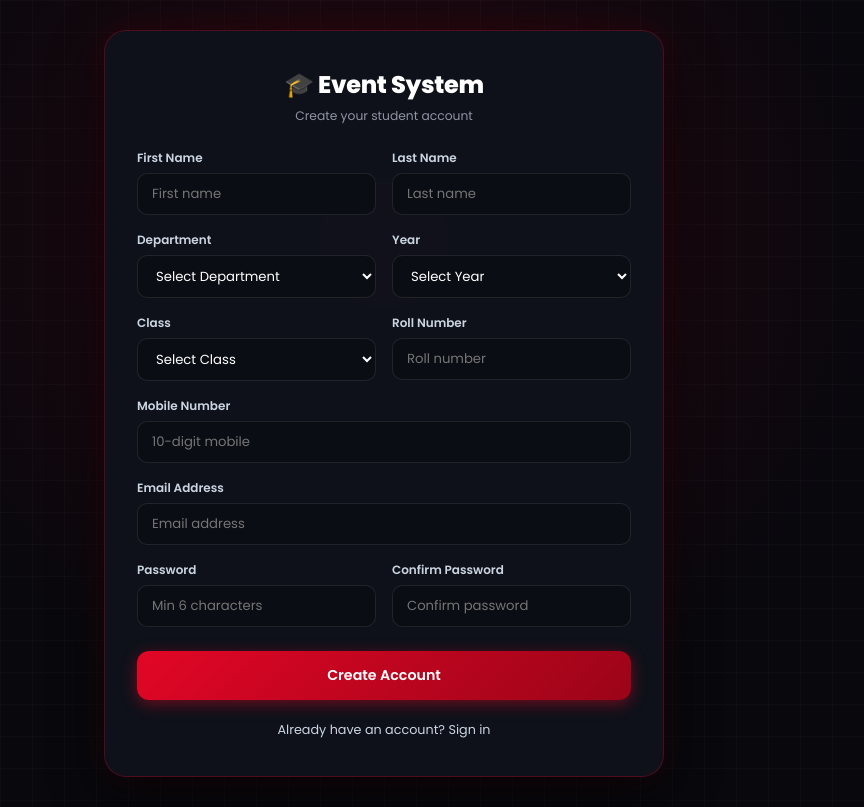
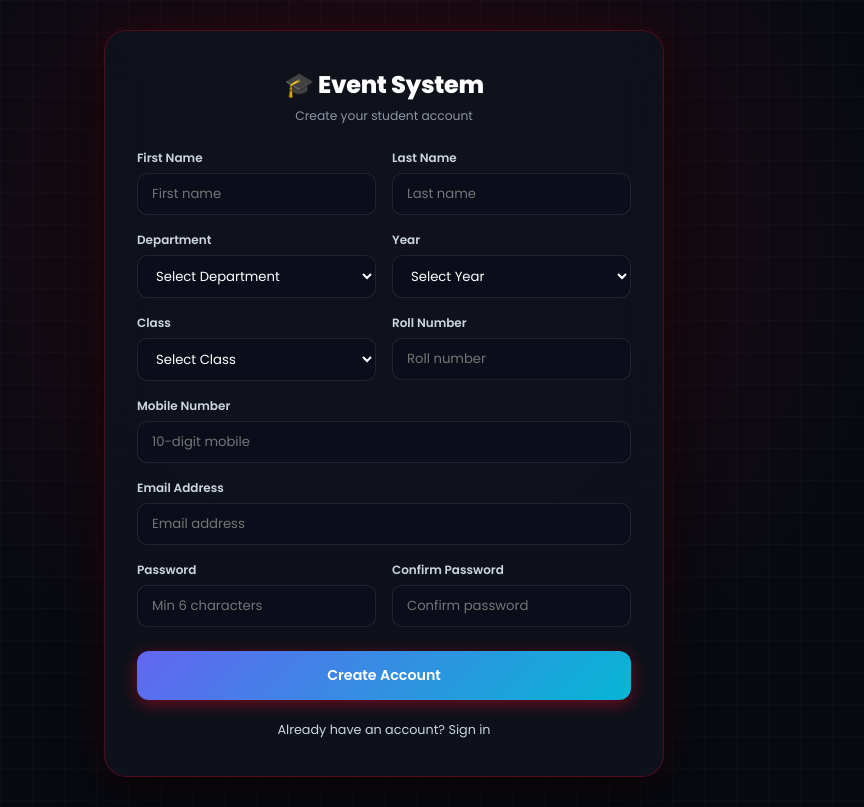
Before and after one commit to ompatel56273-design/event-handling-attendance-system, a React (Vite) app in the folder frontend/: page /signup in a window 1280 px wide. Shown: the whole page, without its empty margins (256-1120 px from the left). Built offline with nearby package versions, Linux system fonts and the light colour scheme; no server answers.

Commit message:
feat(ui): complete next-level enterprise and industrial design overhaul with interactive hover micro-effects, laser shimmers, and 5 executive palettes (Titanium Indigo default)

```diff
--- a/frontend/src/components/layout/DashboardLayout.jsx
+++ b/frontend/src/components/layout/DashboardLayout.jsx
@@ -237,7 +237,7 @@ const DashboardLayout = ({ children, title, subtitle, headerActions }) => {
                         <div>
                           <div style={{ display: 'flex', alignItems: 'center', gap: 8 }}>
                             <strong style={{ fontSize: '0.92rem', color: '#FFFFFF' }}>{t.name}</strong>
-                            {t.id === 'spiderman' && (
+                            {t.id === 'titanium' && (
                               <span className="badge badge-primary" style={{ fontSize: '0.6rem', padding: '2px 6px' }}>
                                 DEFAULT
                               </span>
--- a/frontend/src/components/layout/Sidebar.jsx
+++ b/frontend/src/components/layout/Sidebar.jsx
@@ -73,11 +73,11 @@ const Sidebar = ({ isOpen, setIsOpen }) => {
         {/* Brand Header */}
         <div className="sidebar-brand">
           <div className="sidebar-logo-icon">
-            🕷️
+            ⚡
           </div>
           <div className="sidebar-brand-text">
             <h2>EVENTHUB</h2>
-            <p>EVENT MANAGEMENT SYSTEM</p>
+            <p>ENTERPRISE SUITE</p>
           </div>
           <button
             className="mobile-close-btn"
--- a/frontend/src/context/ThemeContext.jsx
+++ b/frontend/src/context/ThemeContext.jsx
@@ -4,54 +4,54 @@ const ThemeContext = createContext(null);
 
 export const THEMES = [
   {
-    id: 'spiderman',
-    name: 'Spider-Man Cyber (Default)',
-    icon: '🕷️',
-    primary: '#E20626',
-    secondary: '#0EA5E9',
-    accent: '#9C23D9',
-    bg: '#08080D',
-    description: 'Vibrant Crimson Spider-Red with dark midnight mesh',
-  },
-  {
-    id: 'cyberpunk',
-    name: 'Cyberpunk Neon',
+    id: 'titanium',
+    name: 'Titanium Indigo (Default)',
     icon: '⚡',
-    primary: '#00F0FF',
-    secondary: '#D946EF',
-    accent: '#3B82F6',
-    bg: '#060814',
-    description: 'Electric Neon Cyan with cyber violet glows',
-  },
-  {
-    id: 'purple',
-    name: 'Amethyst Void',
-    icon: '🔮',
-    primary: '#8B5CF6',
-    secondary: '#EC4899',
-    accent: '#06B6D4',
-    bg: '#0A0612',
-    description: 'Royal Purple with neon magenta highlights',
+    primary: '#6366F1',
+    secondary: '#06B6D4',
+    accent: '#818CF8',
+    bg: '#080A11',
+    description: 'Silicon Valley Executive Obsidian with Electric Indigo & Cyan Azure',
   },
   {
     id: 'emerald',
-    name: 'Emerald Matrix',
+    name: 'Industrial Emerald',
     icon: '🍃',
-    primary: '#00D27A',
-    secondary: '#F59E0B',
-    accent: '#10B981',
-    bg: '#050C08',
-    description: 'Cyber Matrix Green with golden accents',
+    primary: '#10B981',
+    secondary: '#34D399',
+    accent: '#06B6D4',
+    bg: '#05080A',
+    description: 'Precision High-Tech Matrix with Cyber Emerald & Mint Glow',
   },
   {
-    id: 'solar',
-    name: 'Solar Flare',
-    icon: '🔥',
-    primary: '#FF5722',
-    secondary: '#FACC15',
-    accent: '#EF4444',
-    bg: '#0D0807',
-    description: 'Neon Sunset Flame Orange with solar gold',
+    id: 'arctic',
+    name: 'Arctic Ice Blue',
+    icon: '❄️',
+    primary: '#38BDF8',
+    secondary: '#2563EB',
+    accent: '#7DD3FC',
+    bg: '#060B18',
+    description: 'Nordic Steel Slate with Arctic Cyan & Deep Space Cobalt',
+  },
+  {
+    id: 'gold',
+    name: 'Champagne Luxury Gold',
+    icon: '👑',
+    primary: '#F59E0B',
+    secondary: '#FCD34D',
+    accent: '#D97706',
+    bg: '#0B0A08',
+    description: 'Executive Sovereign Noir with Champagne Gold & Warm Amber',
+  },
+  {
+    id: 'aurora',
+    name: 'Aurora Cyber Violet',
+    icon: '🔮',
+    primary: '#A855F7',
+    secondary: '#EC4899',
+    accent: '#C084FC',
+    bg: '#090712',
+    description: 'Cyber Horizon with Neon Aurora Violet & Hot Pink Flare',
   },
 ];
 
@@ -63,7 +63,12 @@ export const useTheme = () => {
 
 export const ThemeProvider = ({ children }) => {
   const [currentTheme, setCurrentTheme] = useState(() => {
-    return localStorage.getItem('app_theme') || 'spiderman';
+    const saved = localStorage.getItem('app_theme');
+    if (!saved || saved === 'spiderman') return 'titanium';
+    if (saved === 'cyberpunk') return 'arctic';
+    if (saved === 'purple') return 'aurora';
+    if (saved === 'solar') return 'gold';
+    return saved;
   });
 
   useEffect(() => {
--- a/frontend/src/index.css
+++ b/frontend/src/index.css
@@ -1,130 +1,130 @@
 /* ==========================================================================
-   EVENTHUB — 5 MULTI-THEME COLOR SYSTEM
-   1. Spider-Man Cyber Red (Default)
-   2. Cyberpunk Neon (Cyan & Violet)
-   3. Amethyst Void (Royal Purple)
-   4. Emerald Matrix (Cyber Green)
-   5. Solar Flare (Flame Orange & Amber)
-   ========================================================================== */
-
-/* --- THEME 1: SPIDER-MAN CYBER RED (DEFAULT) --- */
-:root, [data-theme="spiderman"] {
-  --primary: #E20626;
-  --primary-hover: #FF1A3C;
-  --primary-dark: #A00418;
-  --primary-gradient: linear-gradient(135deg, #E20626 0%, #9B0418 100%);
-  --primary-light: rgba(226, 6, 38, 0.15);
-  --primary-subtle: rgba(226, 6, 38, 0.08);
-  --primary-glow: 0 0 20px rgba(226, 6, 38, 0.45);
-  --primary-border: rgba(226, 6, 38, 0.35);
-  --text-red: #FF334B;
-  --shadow-primary: 0 4px 18px rgba(226, 6, 38, 0.45);
-  --shadow-hover: 0 12px 36px rgba(226, 6, 38, 0.18);
-  --shadow-qr: 0 0 25px rgba(226, 6, 38, 0.5);
-  --border-red-glow: rgba(226, 6, 38, 0.4);
-  --bg-app: #08080D;
-  --bg-surface: #0E1017;
-  --bg-card: rgba(15, 17, 26, 0.85);
-  --bg-card-hover: rgba(22, 25, 38, 0.95);
-  --bg-input: #0B0D14;
-  --bg-modal: #0D0F18;
-  --sidebar-bg: #07080C;
-}
-
-/* --- THEME 2: CYBERPUNK NEON --- */
-[data-theme="cyberpunk"] {
-  --primary: #00F0FF;
-  --primary-hover: #38F8FF;
-  --primary-dark: #009EB3;
-  --primary-gradient: linear-gradient(135deg, #00F0FF 0%, #0084FF 100%);
-  --primary-light: rgba(0, 240, 255, 0.15);
-  --primary-subtle: rgba(0, 240, 255, 0.08);
-  --primary-glow: 0 0 20px rgba(0, 240, 255, 0.45);
-  --primary-border: rgba(0, 240, 255, 0.35);
-  --text-red: #00F0FF;
-  --shadow-primary: 0 4px 18px rgba(0, 240, 255, 0.45);
-  --shadow-hover: 0 12px 36px rgba(0, 240, 255, 0.18);
-  --shadow-qr: 0 0 25px rgba(0, 240, 255, 0.5);
-  --border-red-glow: rgba(0, 240, 255, 0.4);
-  --bg-app: #060814;
-  --bg-surface: #0B0E1F;
-  --bg-card: rgba(11, 14, 31, 0.85);
-  --bg-card-hover: rgba(18, 24, 48, 0.95);
-  --bg-input: #080B18;
-  --bg-modal: #0B0E1F;
-  --sidebar-bg: #04050D;
-}
-
-/* --- THEME 3: AMETHYST VOID --- */
-[data-theme="purple"] {
-  --primary: #8B5CF6;
-  --primary-hover: #A78BFA;
-  --primary-dark: #6D28D9;
-  --primary-gradient: linear-gradient(135deg, #8B5CF6 0%, #6D28D9 100%);
-  --primary-light: rgba(139, 92, 246, 0.15);
-  --primary-subtle: rgba(139, 92, 246, 0.08);
-  --primary-glow: 0 0 20px rgba(139, 92, 246, 0.45);
-  --primary-border: rgba(139, 92, 246, 0.35);
-  --text-red: #A78BFA;
-  --shadow-primary: 0 4px 18px rgba(139, 92, 246, 0.45);
-  --shadow-hover: 0 12px 36px rgba(139, 92, 246, 0.18);
-  --shadow-qr: 0 0 25px rgba(139, 92, 246, 0.5);
-  --border-red-glow: rgba(139, 92, 246, 0.4);
-  --bg-app: #0A0612;
-  --bg-surface: #120C1F;
-  --bg-card: rgba(18, 12, 31, 0.85);
-  --bg-card-hover: rgba(26, 18, 46, 0.95);
-  --bg-input: #0E0918;
-  --bg-modal: #120C1F;
-  --sidebar-bg: #06030A;
-}
-
-/* --- THEME 4: EMERALD MATRIX --- */
+   EVENTHUB PRO — 5 NEXT-GEN INDUSTRIAL & ENTERPRISE PALETTES
+   1. Titanium Indigo (Default — Silicon Valley & Apple Pro Luxury)
+   2. Industrial Emerald (High-Tech Matrix & Precision Energy)
+   3. Arctic Ice Blue (Nordic Steel & Deep Space Cobalt)
+   4. Champagne Gold (Executive Luxury & Sovereign Amber)
+   5. Aurora Violet (Cyber Aurora & Neon Horizon)
+   ========================================================================== */
+
+/* --- THEME 1: TITANIUM INDIGO (DEFAULT) --- */
+:root, [data-theme="titanium"], [data-theme="spiderman"] {
+  --primary: #6366F1;
+  --primary-hover: #818CF8;
+  --primary-dark: #4F46E5;
+  --primary-gradient: linear-gradient(135deg, #6366F1 0%, #06B6D4 100%);
+  --primary-light: rgba(99, 102, 241, 0.15);
+  --primary-subtle: rgba(99, 102, 241, 0.08);
+  --primary-glow: 0 0 25px rgba(99, 102, 241, 0.4);
+  --primary-border: rgba(99, 102, 241, 0.35);
+  --text-red: #818CF8;
+  --shadow-primary: 0 4px 20px rgba(99, 102, 241, 0.35);
+  --shadow-hover: 0 14px 40px rgba(99, 102, 241, 0.2);
+  --shadow-qr: 0 0 30px rgba(99, 102, 241, 0.45);
+  --border-red-glow: rgba(99, 102, 241, 0.4);
+  --bg-app: #080A11;
+  --bg-surface: #0F1424;
+  --bg-card: rgba(15, 20, 36, 0.78);
+  --bg-card-hover: rgba(22, 30, 54, 0.92);
+  --bg-input: #0B0E1A;
+  --bg-modal: #0D1220;
+  --sidebar-bg: #06080E;
+}
+
+/* --- THEME 2: INDUSTRIAL EMERALD --- */
 [data-theme="emerald"] {
-  --primary: #00D27A;
-  --primary-hover: #10E68B;
-  --primary-dark: #008F52;
-  --primary-gradient: linear-gradient(135deg, #00D27A 0%, #059669 100%);
-  --primary-light: rgba(0, 210, 122, 0.15);
-  --primary-subtle: rgba(0, 210, 122, 0.08);
-  --primary-glow: 0 0 20px rgba(0, 210, 122, 0.45);
-  --primary-border: rgba(0, 210, 122, 0.35);
-  --text-red: #00D27A;
-  --shadow-primary: 0 4px 18px rgba(0, 210, 122, 0.45);
-  --shadow-hover: 0 12px 36px rgba(0, 210, 122, 0.18);
-  --shadow-qr: 0 0 25px rgba(0, 210, 122, 0.5);
-  --border-red-glow: rgba(0, 210, 122, 0.4);
-  --bg-app: #050C08;
-  --bg-surface: #09170F;
-  --bg-card: rgba(9, 23, 15, 0.85);
-  --bg-card-hover: rgba(14, 36, 24, 0.95);
-  --bg-input: #06110B;
-  --bg-modal: #09170F;
-  --sidebar-bg: #030805;
-}
-
-/* --- THEME 5: SOLAR FLARE --- */
-[data-theme="solar"] {
-  --primary: #FF5722;
-  --primary-hover: #FF7043;
-  --primary-dark: #D84315;
-  --primary-gradient: linear-gradient(135deg, #FF5722 0%, #C2185B 100%);
-  --primary-light: rgba(255, 87, 34, 0.15);
-  --primary-subtle: rgba(255, 87, 34, 0.08);
-  --primary-glow: 0 0 20px rgba(255, 87, 34, 0.45);
-  --primary-border: rgba(255, 87, 34, 0.35);
-  --text-red: #FF7043;
-  --shadow-primary: 0 4px 18px rgba(255, 87, 34, 0.45);
-  --shadow-hover: 0 12px 36px rgba(255, 87, 34, 0.18);
-  --shadow-qr: 0 0 25px rgba(255, 87, 34, 0.5);
-  --border-red-glow: rgba(255, 87, 34, 0.4);
-  --bg-app: #0D0807;
-  --bg-surface: #180F0D;
-  --bg-card: rgba(24, 15, 13, 0.85);
-  --bg-card-hover: rgba(36, 23, 20, 0.95);
-  --bg-input: #120B0A;
-  --bg-modal: #180F0D;
-  --sidebar-bg: #080403;
+  --primary: #10B981;
+  --primary-hover: #34D399;
+  --primary-dark: #059669;
+  --primary-gradient: linear-gradient(135deg, #10B981 0%, #06B6D4 100%);
+  --primary-light: rgba(16, 185, 129, 0.15);
+  --primary-subtle: rgba(16, 185, 129, 0.08);
+  --primary-glow: 0 0 25px rgba(16, 185, 129, 0.4);
+  --primary-border: rgba(16, 185, 129, 0.35);
+  --text-red: #34D399;
+  --shadow-primary: 0 4px 20px rgba(16, 185, 129, 0.35);
+  --shadow-hover: 0 14px 40px rgba(16, 185, 129, 0.2);
+  --shadow-qr: 0 0 30px rgba(16, 185, 129, 0.45);
+  --border-red-glow: rgba(16, 185, 129, 0.4);
+  --bg-app: #05080A;
+  --bg-surface: #091410;
+  --bg-card: rgba(9, 20, 16, 0.78);
+  --bg-card-hover: rgba(14, 32, 25, 0.92);
+  --bg-input: #060E0B;
+  --bg-modal: #08120F;
+  --sidebar-bg: #030605;
+}
+
+/* --- THEME 3: ARCTIC ICE BLUE --- */
+[data-theme="arctic"], [data-theme="cyberpunk"] {
+  --primary: #38BDF8;
+  --primary-hover: #7DD3FC;
+  --primary-dark: #0284C7;
+  --primary-gradient: linear-gradient(135deg, #38BDF8 0%, #2563EB 100%);
+  --primary-light: rgba(56, 189, 248, 0.15);
+  --primary-subtle: rgba(56, 189, 248, 0.08);
+  --primary-glow: 0 0 25px rgba(56, 189, 248, 0.4);
+  --primary-border: rgba(56, 189, 248, 0.35);
+  --text-red: #7DD3FC;
+  --shadow-primary: 0 4px 20px rgba(56, 189, 248, 0.35);
+  --shadow-hover: 0 14px 40px rgba(56, 189, 248, 0.2);
+  --shadow-qr: 0 0 30px rgba(56, 189, 248, 0.45);
+  --border-red-glow: rgba(56, 189, 248, 0.4);
+  --bg-app: #060B18;
+  --bg-surface: #0C1832;
+  --bg-card: rgba(12, 24, 50, 0.78);
+  --bg-card-hover: rgba(18, 36, 74, 0.92);
+  --bg-input: #081022;
+  --bg-modal: #0B162E;
+  --sidebar-bg: #040812;
+}
+
+/* --- THEME 4: CHAMPAGNE LUXURY GOLD --- */
+[data-theme="gold"], [data-theme="solar"] {
+  --primary: #F59E0B;
+  --primary-hover: #FBBF24;
+  --primary-dark: #D97706;
+  --primary-gradient: linear-gradient(135deg, #F59E0B 0%, #D97706 100%);
+  --primary-light: rgba(245, 158, 11, 0.15);
+  --primary-subtle: rgba(245, 158, 11, 0.08);
+  --primary-glow: 0 0 25px rgba(245, 158, 11, 0.4);
+  --primary-border: rgba(245, 158, 11, 0.35);
+  --text-red: #FBBF24;
+  --shadow-primary: 0 4px 20px rgba(245, 158, 11, 0.35);
+  --shadow-hover: 0 14px 40px rgba(245, 158, 11, 0.2);
+  --shadow-qr: 0 0 30px rgba(245, 158, 11, 0.45);
+  --border-red-glow: rgba(245, 158, 11, 0.4);
+  --bg-app: #0B0A08;
+  --bg-surface: #18140E;
+  --bg-card: rgba(24, 20, 14, 0.78);
+  --bg-card-hover: rgba(36, 30, 20, 0.92);
+  --bg-input: #100D09;
+  --bg-modal: #15110C;
+  --sidebar-bg: #070605;
+}
+
+/* --- THEME 5: AURORA CYBER VIOLET --- */
+[data-theme="aurora"], [data-theme="purple"] {
+  --primary: #A855F7;
+  --primary-hover: #C084FC;
+  --primary-dark: #7E22CE;
+  --primary-gradient: linear-gradient(135deg, #A855F7 0%, #EC4899 100%);
+  --primary-light: rgba(168, 85, 247, 0.15);
+  --primary-subtle: rgba(168, 85, 247, 0.08);
+  --primary-glow: 0 0 25px rgba(168, 85, 247, 0.4);
+  --primary-border: rgba(168, 85, 247, 0.35);
+  --text-red: #C084FC;
+  --shadow-primary: 0 4px 20px rgba(168, 85, 247, 0.35);
+  --shadow-hover: 0 14px 40px rgba(168, 85, 247, 0.2);
+  --shadow-qr: 0 0 30px rgba(168, 85, 247, 0.45);
+  --border-red-glow: rgba(168, 85, 247, 0.4);
+  --bg-app: #090712;
+  --bg-surface: #160F26;
+  --bg-card: rgba(22, 15, 38, 0.78);
+  --bg-card-hover: rgba(34, 23, 58, 0.92);
+  --bg-input: #0E0A1A;
+  --bg-modal: #120D20;
+  --sidebar-bg: #06040C;
 }
 
 :root {
@@ -258,34 +258,126 @@ a {
   margin-bottom: 22px;
 }
 
+/* ==========================================================================
+   INTERACTIVE HOVER MICRO-EFFECTS & ADVANCED UI SYSTEM
+   ========================================================================== */
+.hover-lift {
+  transition: transform 260ms cubic-bezier(0.16, 1, 0.3, 1),
+              box-shadow 260ms cubic-bezier(0.16, 1, 0.3, 1),
+              border-color 260ms ease,
+              background-color 260ms ease !important;
+}
+
+.hover-lift:hover {
+  transform: translateY(-5px) scale(1.01) !important;
+  box-shadow: 0 20px 40px -15px rgba(0, 0, 0, 0.7), var(--primary-glow) !important;
+  border-color: var(--primary-border) !important;
+}
+
+/* Button Shimmer Sweep Effect */
+.btn {
+  position: relative;
+  overflow: hidden;
+  transition: all 200ms cubic-bezier(0.16, 1, 0.3, 1) !important;
+}
+
+.btn:active {
+  transform: scale(0.96) !important;
+}
+
+.btn-primary::after {
+  content: '';
+  position: absolute;
+  top: -50%;
+  left: -60%;
+  width: 20%;
+  height: 200%;
+  background: linear-gradient(
+    60deg,
+    rgba(255, 255, 255, 0) 20%,
+    rgba(255, 255, 255, 0.25) 50%,
+    rgba(255, 255, 255, 0) 80%
+  );
+  transform: rotate(25deg);
+  transition: none;
+}
+
+.btn-primary:hover::after {
+  left: 140%;
+  transition: left 750ms ease-in-out;
+}
+
+/* Glowing Border Accent Beam */
+.glow-border {
+  position: relative;
+}
+
+.glow-border::before {
+  content: '';
+  position: absolute;
+  inset: -1px;
+  border-radius: inherit;
+  padding: 1px;
+  background: linear-gradient(135deg, var(--primary), transparent 60%, var(--primary-border));
+  -webkit-mask: linear-gradient(#fff 0 0) content-box, linear-gradient(#fff 0 0);
+  -webkit-mask-composite: xor;
+  mask-composite: exclude;
+  pointer-events: none;
+}
+
+/* Radar Pulse Beacon */
+.pulse-beacon {
+  display: inline-block;
+  width: 8px;
+  height: 8px;
+  border-radius: 50%;
+  background-color: var(--primary);
+  box-shadow: 0 0 0 0 var(--primary-glow);
+  animation: pulseBeacon 2s infinite cubic-bezier(0.4, 0, 0.6, 1);
+}
+
+@keyframes pulseBeacon {
+  0% {
+    box-shadow: 0 0 0 0 rgba(99, 102, 241, 0.7);
+  }
+  70% {
+    box-shadow: 0 0 0 8px rgba(99, 102, 241, 0);
+  }
+  100% {
+    box-shadow: 0 0 0 0 rgba(99, 102, 241, 0);
+  }
+}
+
+/* Sidebar Brand Styling (Executive Diamond / Prism) */
 .sidebar-logo-icon {
-  width: 40px;
-  height: 40px;
+  width: 42px;
+  height: 42px;
   border-radius: 12px;
   background: var(--primary-gradient);
   display: flex;
   align-items: center;
   justify-content: center;
-  font-size: 1.4rem;
-  color: #FFFFFF;
-  box-shadow: 0 0 16px rgba(226, 6, 38, 0.6);
+  font-size: 1.35rem;
+  color: #FFFFFF;
+  box-shadow: var(--primary-glow);
   flex-shrink: 0;
+  border: 1px solid rgba(255, 255, 255, 0.2);
 }
 
 .sidebar-brand-text h2 {
-  font-size: 1.25rem;
+  font-size: 1.2rem;
   font-weight: 800;
   color: #FFFFFF;
-  letter-spacing: 0.8px;
+  letter-spacing: 0.5px;
   line-height: 1.1;
   text-transform: uppercase;
 }
 
 .sidebar-brand-text p {
   font-size: 0.65rem;
-  color: #E20626;
+  color: var(--primary);
   font-weight: 700;
-  letter-spacing: 0.8px;
+  letter-spacing: 1px;
   text-transform: uppercase;
   margin-top: 2px;
 }
```
Also changed, not shown: frontend/src/pages/admin/Dashboard.jsx (+4 -4 lines), frontend/src/pages/member/Dashboard.jsx (+25 -13 lines), frontend/src/pages/user/Dashboard.jsx (+13 -12 lines).
